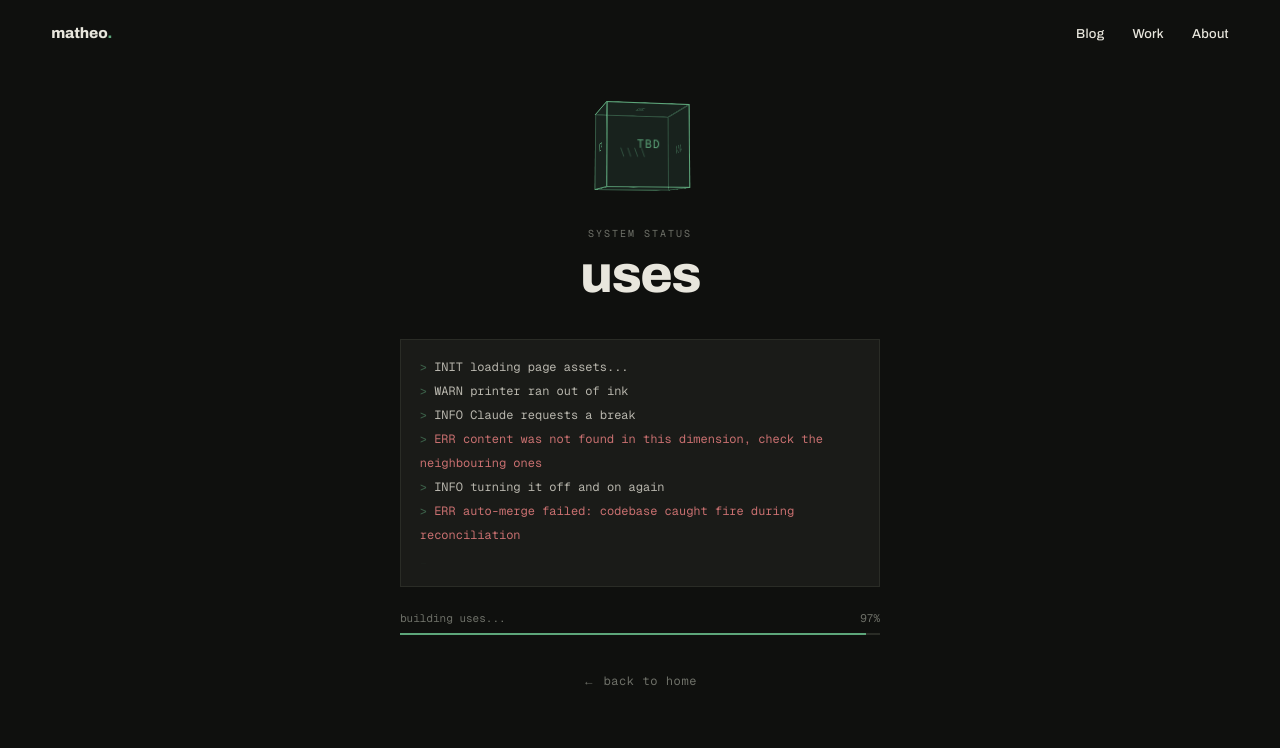
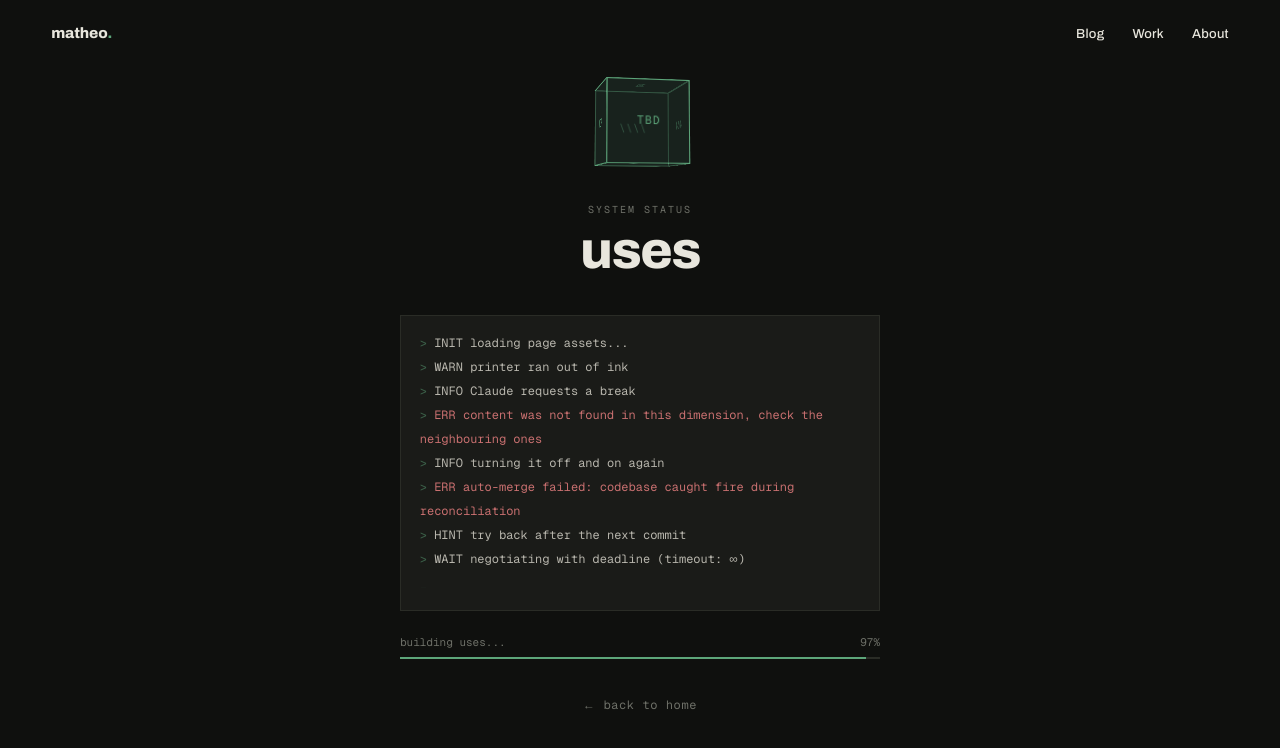
Before and after one commit to Sucu-Syndicate/silverline-portfolio, a Next.js app: page /uses in a window 1280 px wide. Shown: the top 748 px of the page. Built offline with nearby package versions, Linux system fonts and the light colour scheme.

Commit message:
[PTASK-007] Tweak WIP log lines and idle easter egg messages

```diff
--- a/components/ui/EasterEggs.tsx
+++ b/components/ui/EasterEggs.tsx
@@ -127,9 +127,8 @@ export default function EasterEggs() {
       'requesting meatspace interaction',
       'consulting the carbon unit',
       'awaiting divine keystrokes',
-      'listening for clacky-clacky sounds',
       'human your turn',
-      'please rotate your consciousness toward the keyboard',
+      'please rotate your consciousness toward the mouse',
     ];
 
     let timer: ReturnType<typeof setTimeout>;
--- a/components/ui/WorkInProgress.tsx
+++ b/components/ui/WorkInProgress.tsx
@@ -25,6 +25,9 @@ const LOG_LINES = [
   'ERR   content was not found in this dimension, check the neighbouring ones',
   'INFO  turning it off and on again',
   'ERR   auto-merge failed: codebase caught fire during reconciliation',
+  'HINT  try back after the next commit',
+  'WAIT  negotiating with deadline (timeout: ∞)',
+  'SYS   ETA: Maybe.',
 ];
 
 interface WorkInProgressProps {
```
